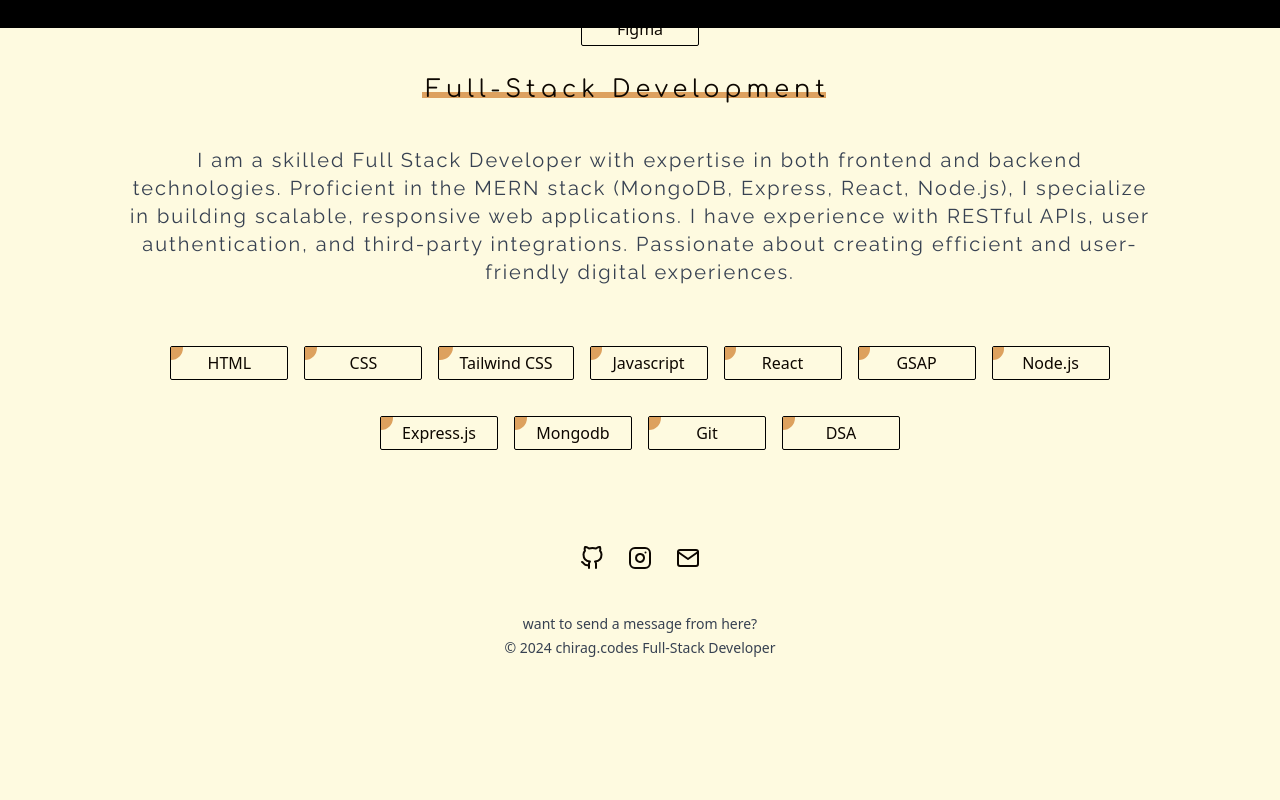
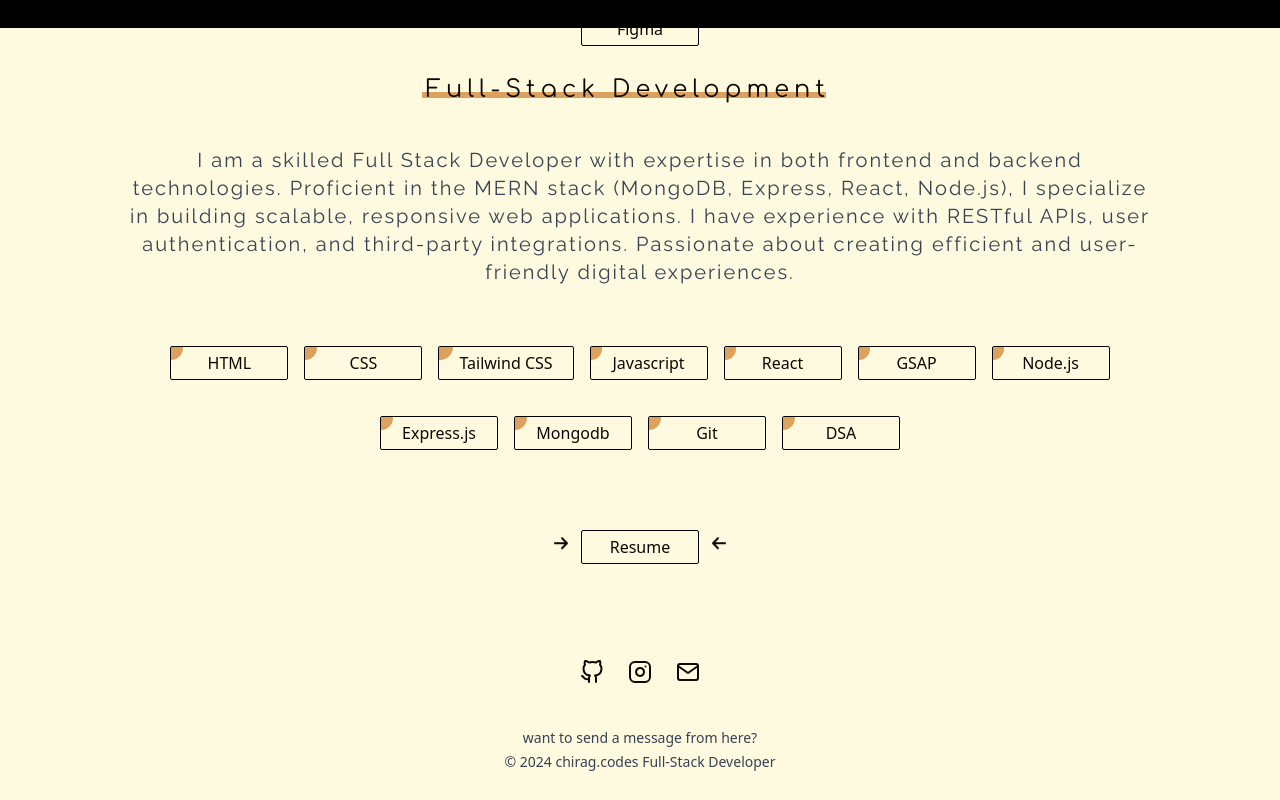
Before and after one commit to chirag-soni23/Best-Portfolio, a React (Vite) app: page / in a window 1280 px wide. Shown: the part 1572-2372 px from the top of the page. Before the commit the page ends 2258 px from the top, so only its background shows below. Built offline with nearby package versions, Linux system fonts and the light colour scheme.

Commit message:
portfolio

```diff
--- a/src/components/Skills.jsx
+++ b/src/components/Skills.jsx
@@ -1,6 +1,9 @@
 import React, { useContext } from 'react';
 import { ThemeContext } from '../context/ThemeContext';
 import { Expertise } from '../context/Data';
+import { FaArrowLeft } from "react-icons/fa6";
+import { FaArrowRight } from "react-icons/fa6";
+import resume from '../assets/Resume.pdf'
 const Skills = () => {
   const { darkMode } = useContext(ThemeContext)
   return (
@@ -55,7 +58,17 @@
             <span className='bg-[#DDA15E] absolute top-0 left-0 w-[10%] h-[40%] rounded-br-full'></span>
           </div>
         })}
+
+
       </div>
+        {/* resume */}
+        <div className='mt-20 flex gap-3 items-center justify-center w-full'>
+          <FaArrowRight className='animate-bounce'/>
+        <a href={resume} download='Resume.pdf' className={`flex relative h-[34px] min-w-[118px] flex-1 items-center cursor-pointer justify-center rounded-sm border ${darkMode ? "border-[#F1F3DF]" : "border-black"} px-5 text-small lg:flex-none`} >
+          Resume
+        </a>
+        <FaArrowLeft className='animate-bounce'/>
+        </div>
     </div>
   );
 };
```
Also changed, not shown: 1 other file (tests, documents, lock files or other folders).
